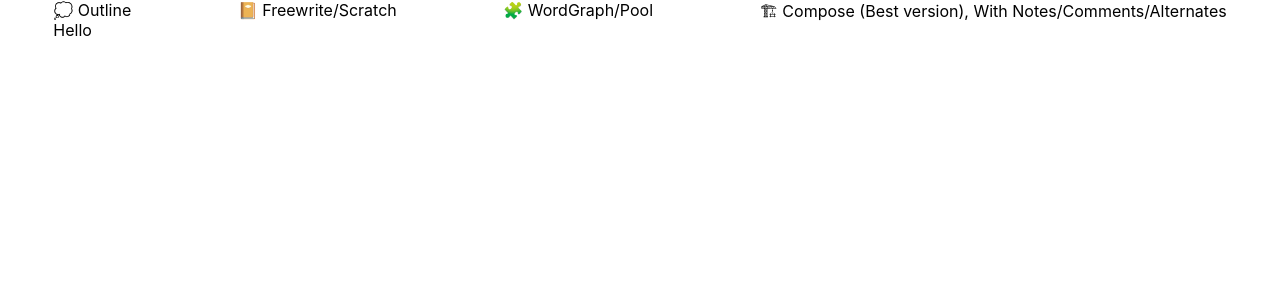
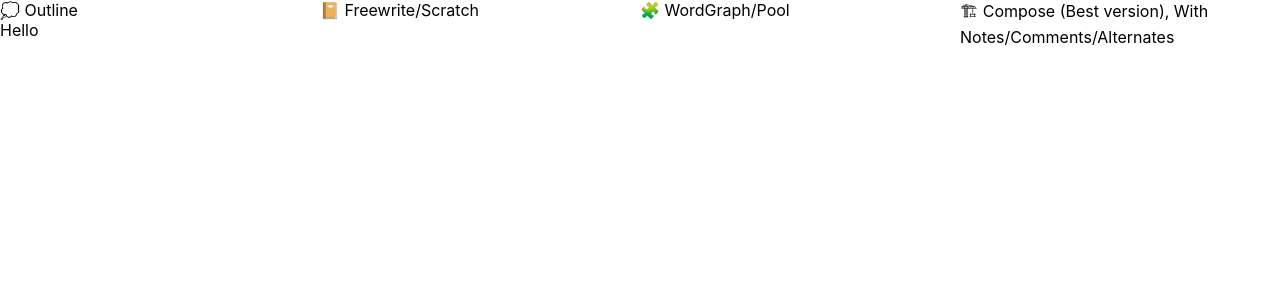
Before and after one commit to GeorgeNagel/lyric-ide, a React (Vite) app: page / in a window 1280 px wide. Shown: the top 300 px of the page. Built offline with nearby package versions, Linux system fonts and the light colour scheme.

Commit message:
Equal horizontal spacing

```diff
--- a/src/App.module.css
+++ b/src/App.module.css
@@ -6,5 +6,5 @@
   height: 100vh;
   display: flex;
   flex-direction: row;
-  justify-content: space-around;
+  /* justify-content: space-around; */
 }
--- a/src/components/base/EditableContent/EditableContent.module.css
+++ b/src/components/base/EditableContent/EditableContent.module.css
@@ -1,8 +1,6 @@
 @value dark-1, light-1 from "../../../constants.module.css";
 
 .editable-content {
-    min-width: 100px;
-    min-height: 100px;
     background-color: dark-1;
     color: light-1;
     padding: .5rem;
--- a/src/components/base/Panel/Panel.module.css
+++ b/src/components/base/Panel/Panel.module.css
@@ -1,5 +1,3 @@
 .panel {
-    width: 50;
-    height: 50;
-    background-color: white;
+    flex: 1;
 }
--- a/src/components/composite/Compose/Compose.jsx
+++ b/src/components/composite/Compose/Compose.jsx
@@ -5,14 +5,12 @@ import PanelHeader from '../../base/PanelHeader/PanelHeader';
 import EditableContent from '../../base/EditableContent/EditableContent';
 
 const Compose = ({}) => (
-    <div>
     <Panel>
         <PanelHeader>
             🏗 Compose (Best version), With Notes/Comments/Alternates
         </PanelHeader>
         <EditableContent />
     </Panel>
-    </div>
 );
 
 export default Compose;
--- a/src/components/composite/Freewrite/Freewrite.jsx
+++ b/src/components/composite/Freewrite/Freewrite.jsx
@@ -5,12 +5,10 @@ import PanelHeader from '../../base/PanelHeader/PanelHeader';
 import EditableContent from '../../base/EditableContent/EditableContent';
 
 const Freewrite = ({}) => (
-    <div>
-        <Panel>
-            <PanelHeader>📔 Freewrite/Scratch</PanelHeader>
-            <EditableContent />
-        </Panel>
-    </div>
+    <Panel>
+        <PanelHeader>📔 Freewrite/Scratch</PanelHeader>
+        <EditableContent />
+    </Panel>
 );
 
 export default Freewrite;
--- a/src/components/composite/Outline/Outline.jsx
+++ b/src/components/composite/Outline/Outline.jsx
@@ -10,12 +10,10 @@ import EditableContent from '../../base/EditableContent/EditableContent';
 const Outline = ({}) => {
     const text = useSelector(getText);
     return (
-        <div>
-            <Panel>
-                <PanelHeader>💭 Outline</PanelHeader>
-                <EditableContent>{text}</EditableContent>
-            </Panel>
-        </div>
+        <Panel>
+            <PanelHeader>💭 Outline</PanelHeader>
+            <EditableContent>{text}</EditableContent>
+        </Panel>
     );
 };
 
--- a/src/components/composite/WordGraph/WordGraph.jsx
+++ b/src/components/composite/WordGraph/WordGraph.jsx
@@ -5,12 +5,10 @@ import PanelHeader from '../../base/PanelHeader/PanelHeader';
 import EditableContent from '../../base/EditableContent/EditableContent';
 
 const WordGraph = ({}) => (
-    <div>
-        <Panel>
-            <PanelHeader>🧩 WordGraph/Pool</PanelHeader>
-            <EditableContent />
-        </Panel>
-    </div>
+    <Panel>
+        <PanelHeader>🧩 WordGraph/Pool</PanelHeader>
+        <EditableContent />
+    </Panel>
 );
 
 export default WordGraph;
```
Lines whose indentation alone changed are shown as unchanged.
